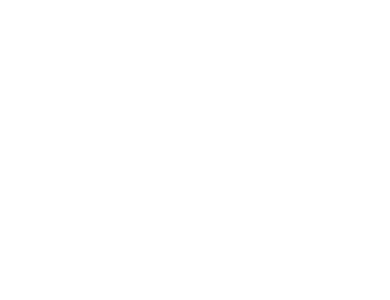
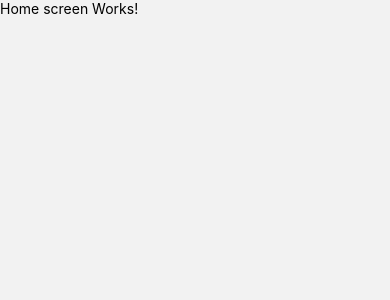
Before and after one commit to manuwebs/Jobsity_AndroidChallenge, a React Native app: screen / in a window 390 px wide. Shown: the top 300 px of the page. Built offline with nearby package versions, Linux system fonts and the light colour scheme.

Commit message:
add first navigator and screen

```diff
--- a/App.js
+++ b/App.js
@@ -1,12 +1,13 @@
 import React from 'react';
 import type { Node } from 'react';
-import { SafeAreaView, View } from 'react-native';
+import { NavigationContainer } from '@react-navigation/native';
+import AppNavigator from './app/navigation/AppNavigator';
 
 const App: () => Node = () => {
   return (
-    <SafeAreaView>
-      <View />
-    </SafeAreaView>
+    <NavigationContainer>
+      <AppNavigator />
+    </NavigationContainer>
   );
 };
 
--- /dev/null
+++ b/app/navigation/AppNavigator.js
@@ -0,0 +1,18 @@
+import React from 'react';
+import { createNativeStackNavigator } from '@react-navigation/native-stack';
+import routes from './routes';
+import HomeScreen from '../screens/HomeScreen';
+
+const Tab = createNativeStackNavigator();
+
+const AppNavigator = () => (
+  <Tab.Navigator>
+    <Tab.Screen
+      name={routes.HOME}
+      component={HomeScreen}
+      options={{ headerShown: false }}
+    />
+  </Tab.Navigator>
+);
+
+export default AppNavigator;
--- /dev/null
+++ b/app/navigation/routes.js
@@ -0,0 +1,4 @@
+// Object freeze in order to avoid changes on routes by consumers
+export default Object.freeze({
+  HOME: 'Home',
+});
--- /dev/null
+++ b/app/screens/HomeScreen.js
@@ -0,0 +1,10 @@
+import React from 'react';
+import { Text, View } from 'react-native';
+
+export default function HomeScreen() {
+  return (
+    <View>
+      <Text>Home screen Works!</Text>
+    </View>
+  );
+}
```
